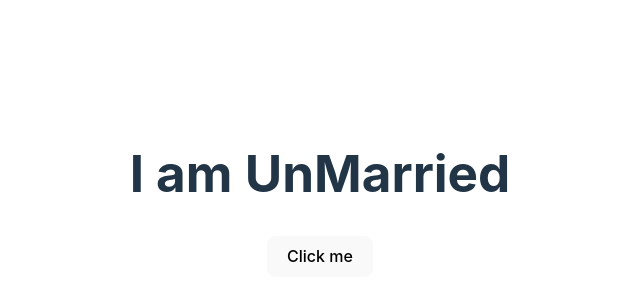
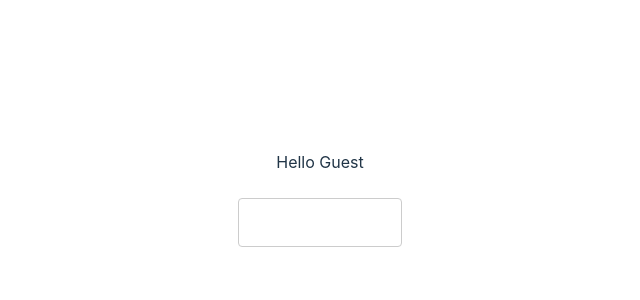
Before and after one commit to biswajitsundara/react-hooks, a React (Vite) app: page / in a window 1280 px wide. Shown: the part 206-506 px from the top of the page, without its empty margins (320-960 px from the left). Built offline with nearby package versions, Linux system fonts and the light colour scheme.

Commit message:
custom hook

```diff
--- a/src/App.jsx
+++ b/src/App.jsx
@@ -1,10 +1,10 @@
-import CleanupToggle from './UseEffect/Cleanup/CleanupToggle'
+import DemoComponent from './CustomHook/LocalStorage/DemoComponent'
 import './App.css';
 
 function App() {
   return (
     <>
-      <CleanupToggle />
+      <DemoComponent />
     </>
   );
 }
--- /dev/null
+++ b/src/CustomHook/LocalStorage/DemoComponent.jsx
@@ -0,0 +1,18 @@
+import React from "react";
+import useLocalStorage from "./useLocalStorage";
+
+const DemoComponent = () => {
+  const [name, setName] = useLocalStorage("userName", "");
+
+  const handleChange = (e) => {
+    setName(e.target.value);
+  };
+  return (
+    <div>
+      <p>Hello {name || "Guest"}</p>
+      <input type="text" value={name} onChange={handleChange} />
+    </div>
+  );
+};
+
+export default DemoComponent;
--- /dev/null
+++ b/src/CustomHook/LocalStorage/useLocalStorage.jsx
@@ -0,0 +1,17 @@
+import { useState } from "react";
+
+const useLocalStorage = (key, initalValue) => {
+  const storedValue = localStorage.getItem(key);
+  const initial = storedValue ? JSON.parse(storedValue) : initalValue;
+
+  const [value, setValue] = useState(initial);
+
+  const updateLocalStorage = (newValue) => {
+    setValue(newValue);
+    localStorage.setItem(key, JSON.stringify(newValue));
+  };
+
+  return [value, updateLocalStorage];
+};
+
+export default useLocalStorage;
```
